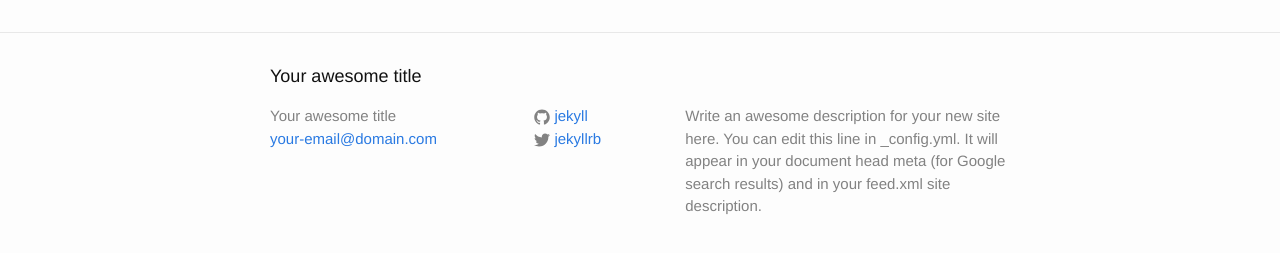
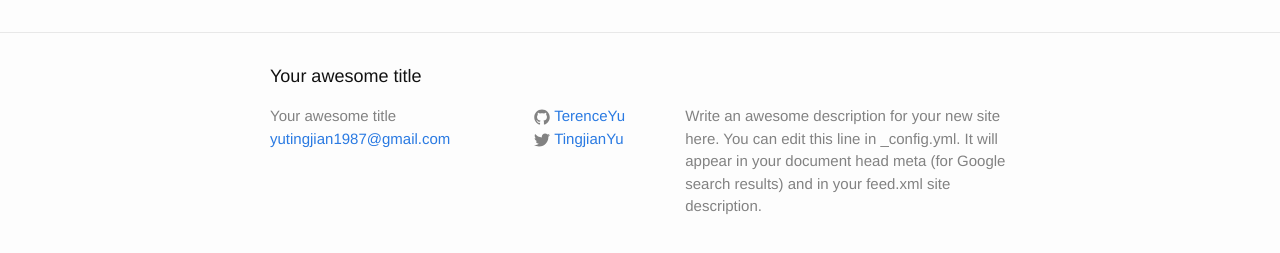
Before and after one commit to TerenceYu/TerenceYu.github.io, a Jekyll site: the page built from index.html, in a window 1280 px wide. Shown: the part 264-517 px from the top of the page. Built offline with Jekyll 4.4.1, drawn with Linux system fonts in a browser that asks for light colours.

Commit message:
my first config.

```diff
--- a/_config.yml
+++ b/_config.yml
@@ -7,15 +7,15 @@
 
 # Site settings
 title: Your awesome title
-email: your-email@domain.com
+email: yutingjian1987@gmail.com
 description: > # this means to ignore newlines until "baseurl:"
   Write an awesome description for your new site here. You can edit this
   line in _config.yml. It will appear in your document head meta (for
   Google search results) and in your feed.xml site description.
 baseurl: "" # the subpath of your site, e.g. /blog
 url: "http://yourdomain.com" # the base hostname & protocol for your site
-twitter_username: jekyllrb
-github_username:  jekyll
+twitter_username: TingjianYu
+github_username:  TerenceYu
 
 # Build settings
 markdown: kramdown
```
